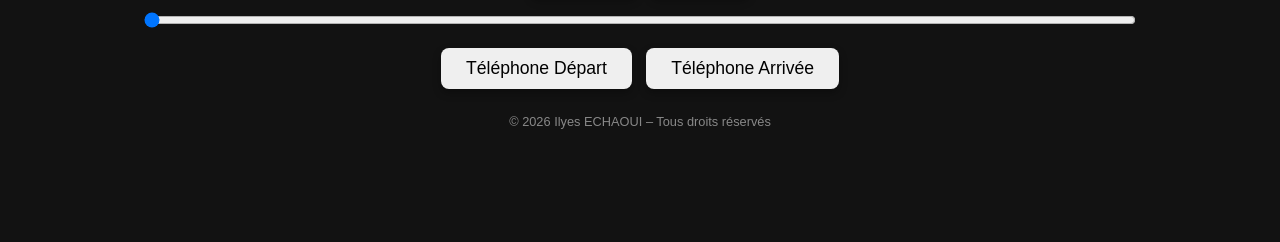
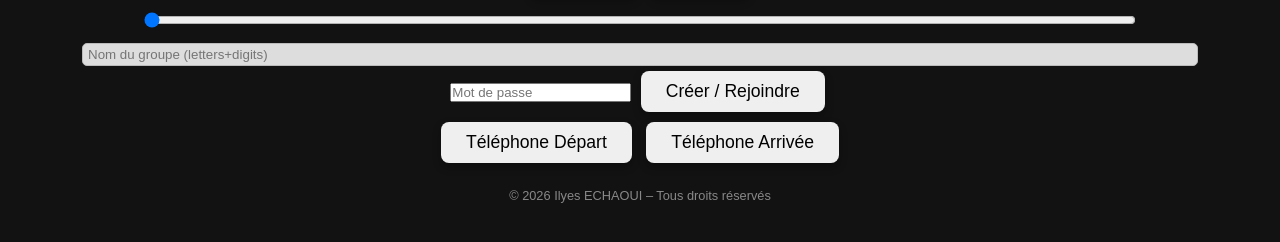
Before and after one commit to Oxyles1804/Krono, a plain HTML site: page index.html in a window 1280 px wide. Shown: the part 490-732 px from the top of the page. Drawn offline with Linux system fonts and the light colour scheme.

Commit message:
Update index.html ajout bouton creer groupe etc

```diff
--- a/index.html
+++ b/index.html
@@ -40,6 +40,12 @@ Version : 1.0
   </div>
 </div>
 
+<div id="roomSelect">
+  <input type="text" id="roomName" placeholder="Nom du groupe (letters+digits)">
+  <input type="password" id="roomPassword" placeholder="Mot de passe">
+  <button id="createRoom">Créer / Rejoindre</button>
+</div>
+
 <div id="roleSelect">
   <button id="roleDepart">Téléphone Départ</button>
   <button id="roleArrivee">Téléphone Arrivée</button>
```
